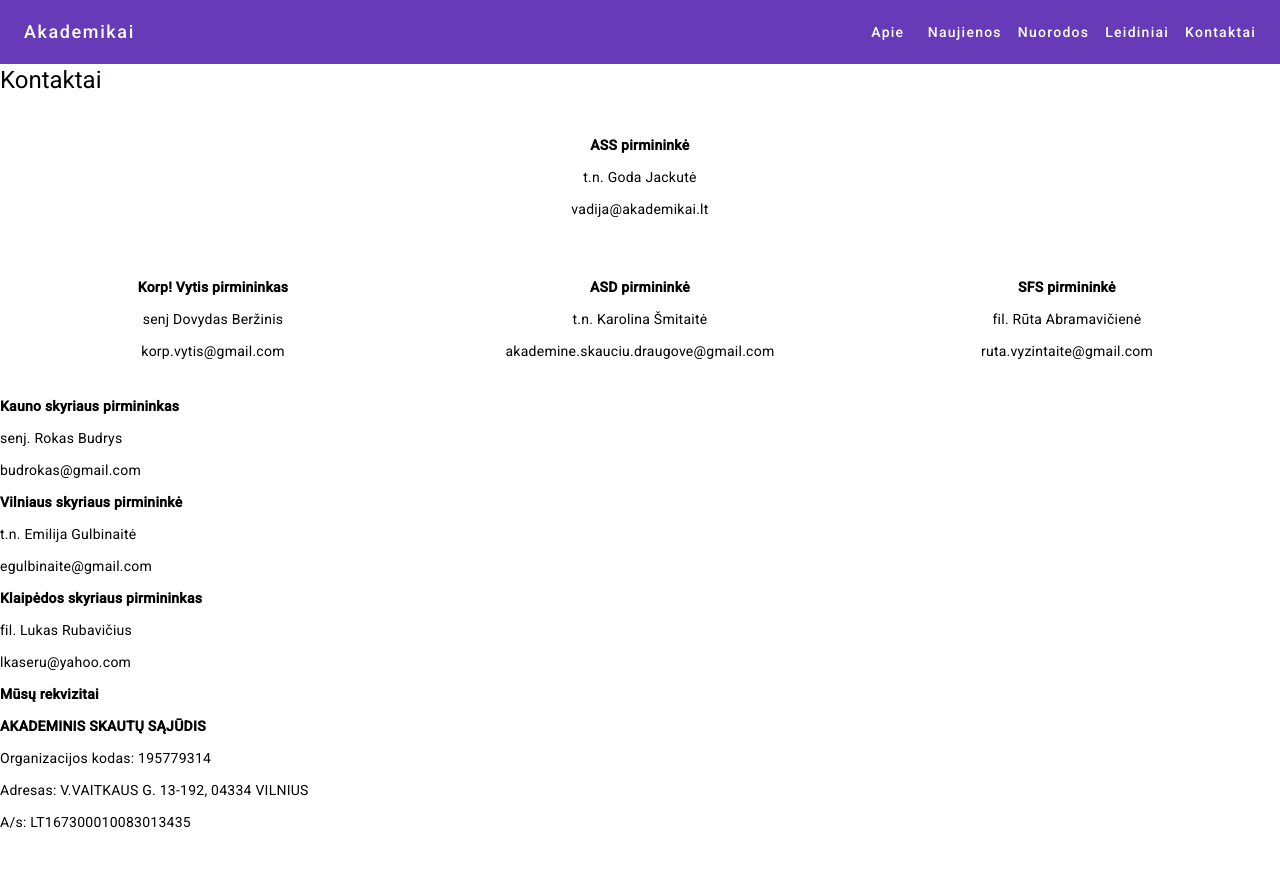
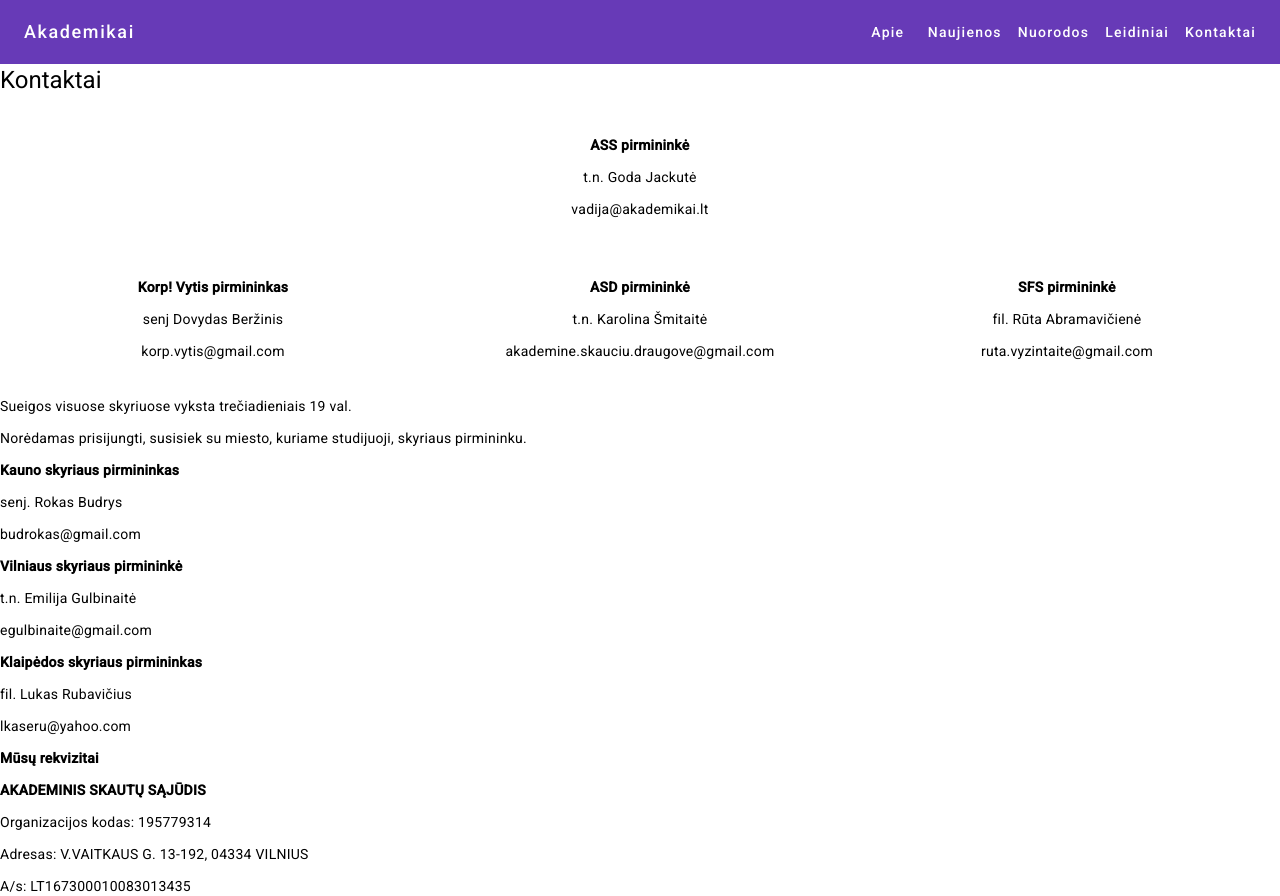
Before and after one commit to BernardasAdomas/akademikai-site, an Angular app: page /kontaktai in a window 1280 px wide. Before the commit the page ends 832 px from the top, so only its background shows below. Built offline with nearby package versions, Linux system fonts and the light colour scheme.

Commit message:
added missing info for contacts

```diff
--- a/src/app/contacts/contacts.component.html
+++ b/src/app/contacts/contacts.component.html
@@ -33,6 +33,9 @@
     </mat-grid-tile>
 </mat-grid-list>
 
+<p>Sueigos visuose skyriuose vyksta trečiadieniais 19 val.</p>
+<p>Norėdamas prisijungti, susisiek su miesto, kuriame studijuoji, skyriaus pirmininku.</p>
+
 <div>
     <p style="font-weight: bold;">Kauno skyriaus pirmininkas</p>
     <p>senj. Rokas Budrys</p>
```
